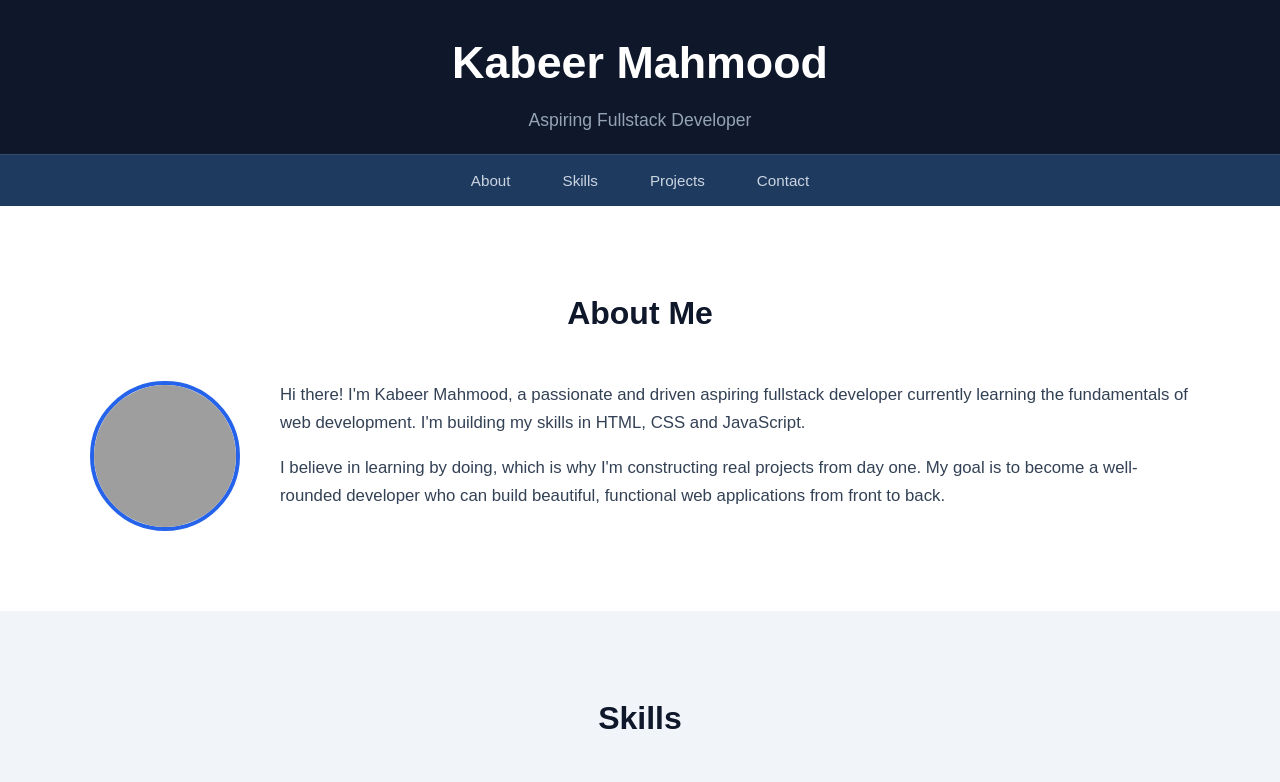
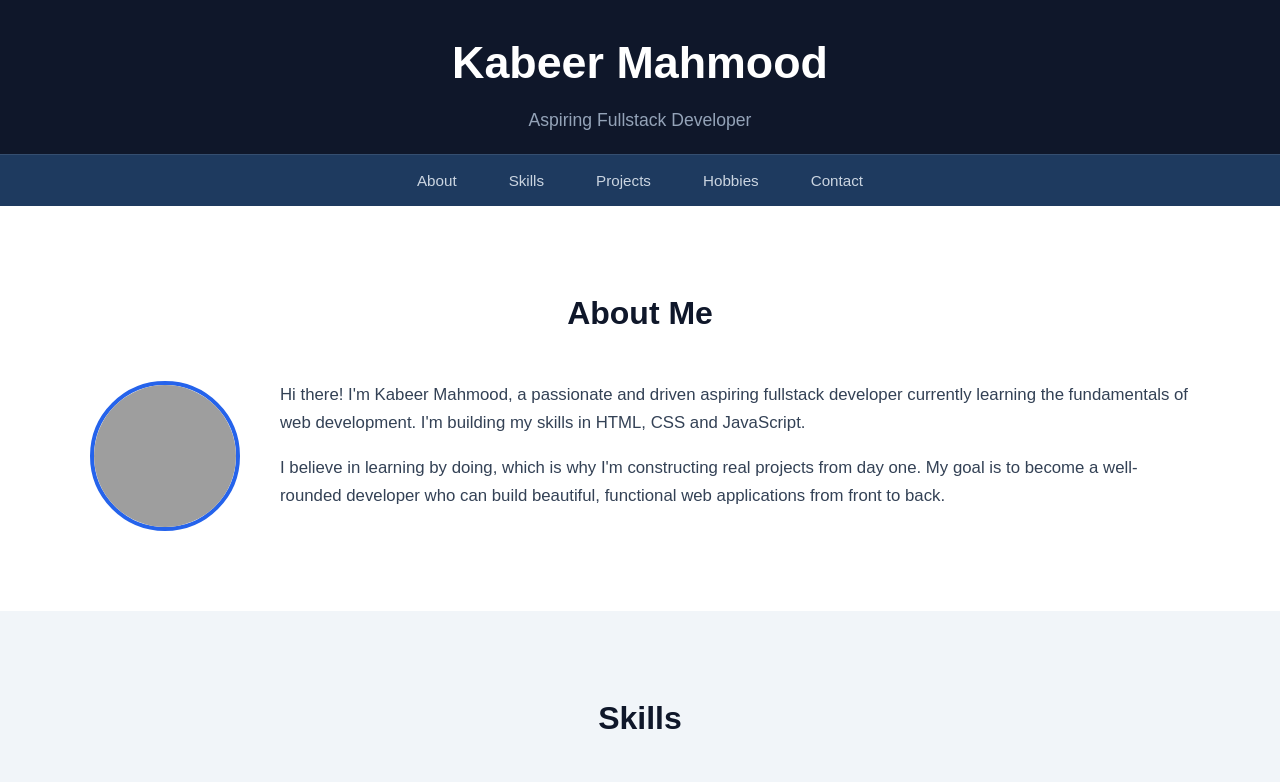
Before and after one commit to kabeermahmood/Portfolio, a plain HTML site: page index.html in a window 1280 px wide. Shown: the top 782 px of the page. Drawn offline with Linux system fonts and the light colour scheme; grey boxes are pictures that could not be loaded.

Commit message:
Added Hobbies link to navigation

```diff
--- a/index.html
+++ b/index.html
@@ -18,6 +18,7 @@
                 <li><a href="#about">About</a></li>
                 <li><a href="#skills">Skills</a></li>
                 <li><a href="#projects">Projects</a></li>
+                <li><a href="#hobbies">Hobbies</a></li>
                 <li><a href="#contact">Contact</a></li>
             </ul>
         </nav>
```
